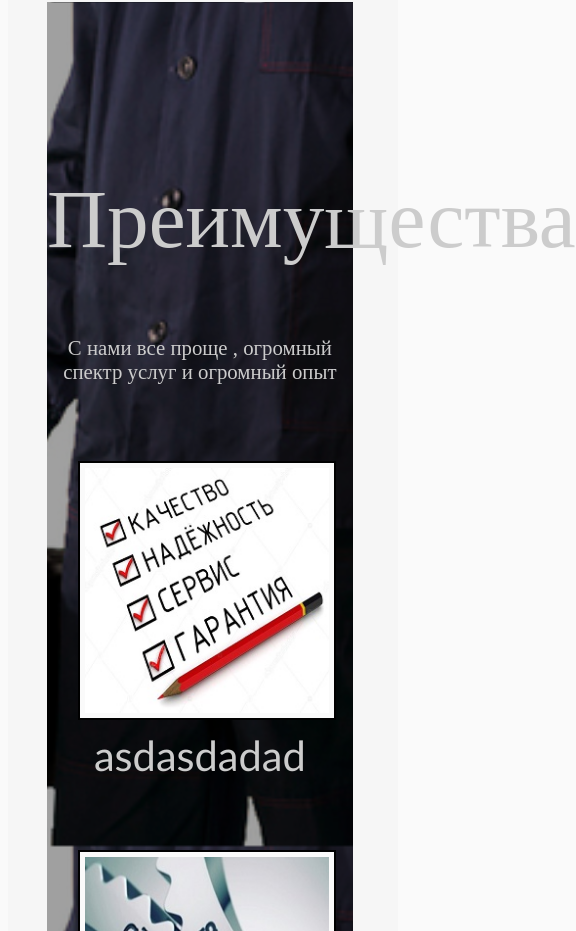
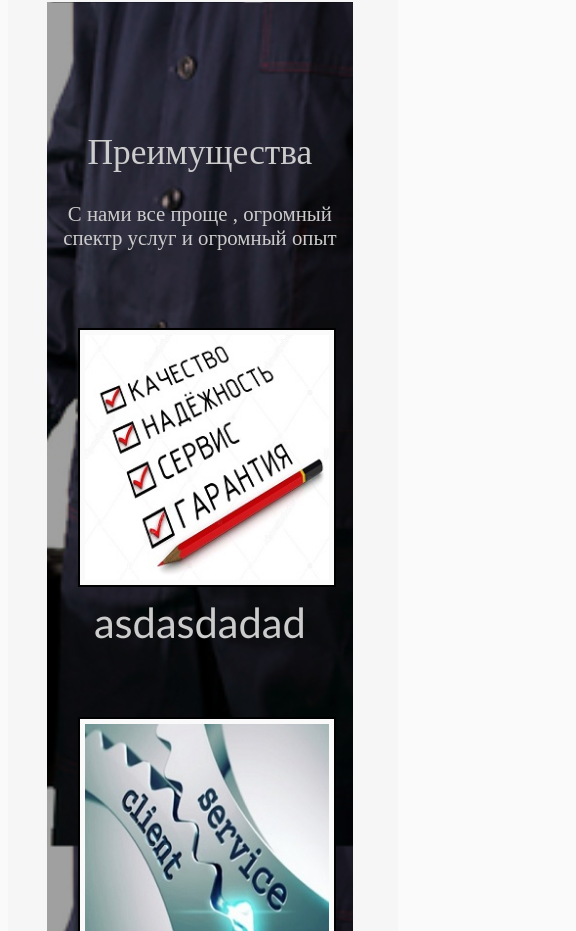
Before and after one commit to techengineering/techengineering.github.io, a plain HTML site: page index.html in a window 390 px wide. Shown: the part 1760-2691 px from the top of the page, 576 px wide, since content can reach past the window. Drawn offline with nearby package versions, Linux system fonts and the light colour scheme.

Commit message:
style.css
Заголовок "Преимущества" обновлен. Исправил динамическое измененеие шрифта.

```diff
--- a/css/style.css
+++ b/css/style.css
@@ -328,3 +328,9 @@ h6 {
     float: left;
   }
 }
+
+@media (max-width:800px) {
+  #overview h2 {
+    font-size: 1.7em;
+  }
+}
```
